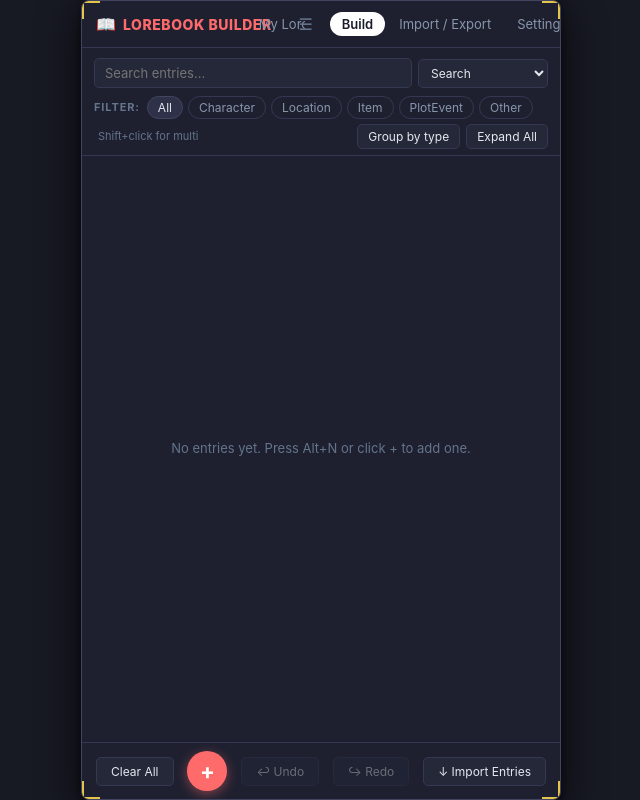
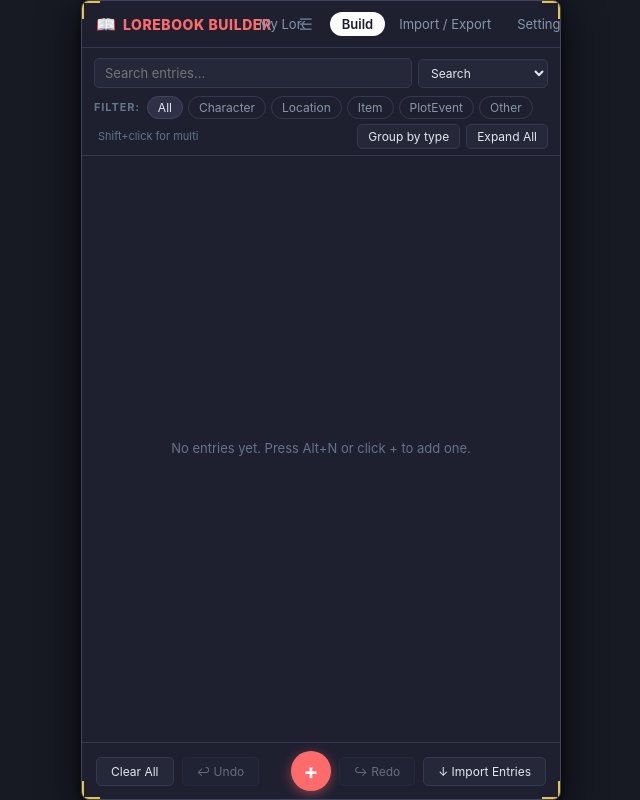
Before and after one commit to MrKingPingus/MKP-Lorebook-Builder, a React (Vite) app: page / in a window 1280 px wide. Both pictures are taken after a click on the button "Start Building →". Shown: the whole page, without its empty margins (345-985 px from the left). Built offline with nearby package versions, Linux system fonts and the light colour scheme.

Commit message:
Section 1: Center FAB, move Undo left and Redo right in footer
Three-column footer layout (footer-left / footer-fab / footer-right) with
flex:1 on side groups so the FAB is always centered. No button styles changed.

https://claude.ai/code/session_01NnCCJKJqvsash8DKW67bBP

```diff
--- a/src/components/layout/WindowFooter.jsx
+++ b/src/components/layout/WindowFooter.jsx
@@ -16,9 +16,19 @@ export function WindowFooter() {
 
   return (
     <div className="window-footer">
+      <div className="footer-left">
         <button className="footer-btn" onClick={handleClearAll}>
           Clear All
         </button>
+        <button
+          className="footer-btn"
+          onClick={undo}
+          disabled={!canUndo}
+          title="Undo (Ctrl+Z)"
+        >
+          ↩ Undo
+        </button>
+      </div>
 
       <button
         className="footer-fab"
@@ -28,15 +38,7 @@ export function WindowFooter() {
         +
       </button>
 
-      <button
-        className="footer-btn"
-        onClick={undo}
-        disabled={!canUndo}
-        title="Undo (Ctrl+Z)"
-      >
-        ↩ Undo
-      </button>
-
+      <div className="footer-right">
         <button
           className="footer-btn"
           onClick={redo}
@@ -45,7 +47,6 @@ export function WindowFooter() {
         >
           ↪ Redo
         </button>
-
         <button
           className="footer-btn"
           onClick={() => setActiveTab('import-export')}
@@ -54,5 +55,6 @@ export function WindowFooter() {
           ↓ Import Entries
         </button>
       </div>
+    </div>
   );
 }
--- a/src/style.css
+++ b/src/style.css
@@ -252,6 +252,15 @@ input:focus, textarea:focus, select:focus {
   flex-shrink: 0;
   gap: 8px;
 }
+
+.footer-left,
+.footer-right {
+  display: flex;
+  align-items: center;
+  gap: 8px;
+  flex: 1;
+}
+.footer-right { justify-content: flex-end; }
 
 .footer-btn {
   padding: 6px 14px;
```
Lines whose indentation alone changed are shown as unchanged.
